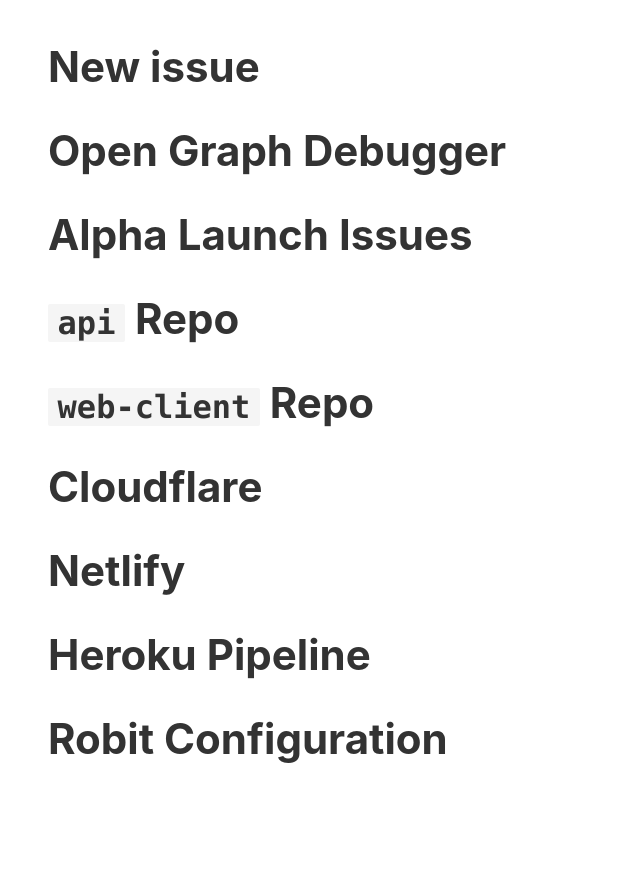
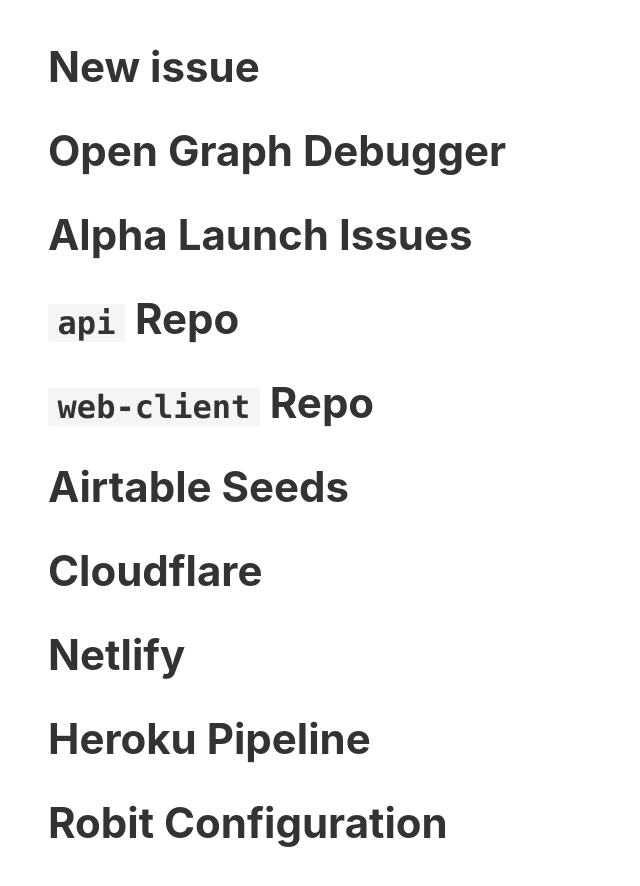
Before and after one commit to paulstraw/paulstraw, a website: page nnstart/index.html in a window 1280 px wide. Shown: the whole page, without its empty margins (0-640 px from the left). Before the commit the page ends 806 px from the top, so only its background shows below. Drawn offline with Linux system fonts and the light colour scheme.

Commit message:
Add Airtable seeds link

```diff
--- a/nnstart/index.html
+++ b/nnstart/index.html
@@ -71,6 +71,9 @@
         <a href="https://github.com/nestnotes/web-client"><code>web-client</code> Repo</a>
       </li>
       <li>
+        <a href="https://airtable.com/tblXqjuPEoSmvZldd/viwn0iZpHPvKqO7G4">Airtable Seeds</a>
+      </li>
+      <li>
         <a href="https://www.cloudflare.com/a/overview/nestnotes.com">Cloudflare</a>
       </li>
       <li>
```
